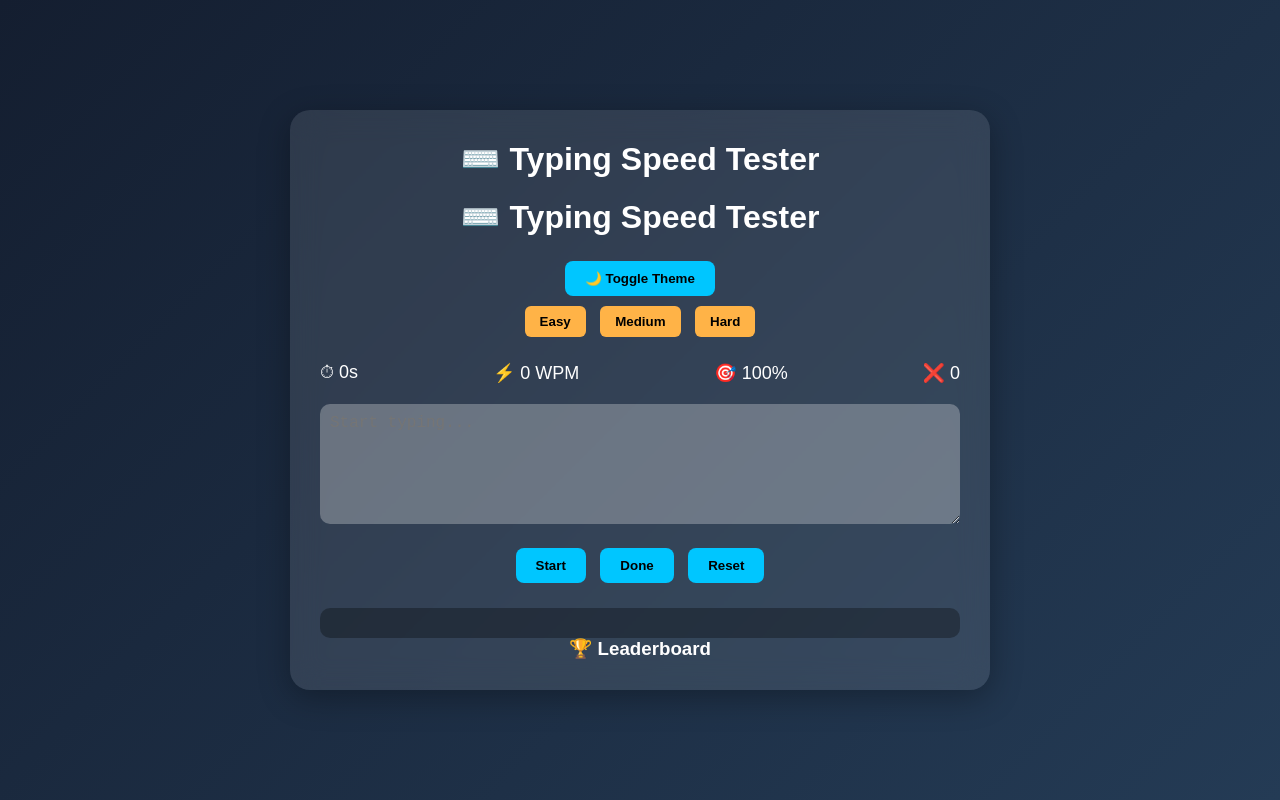
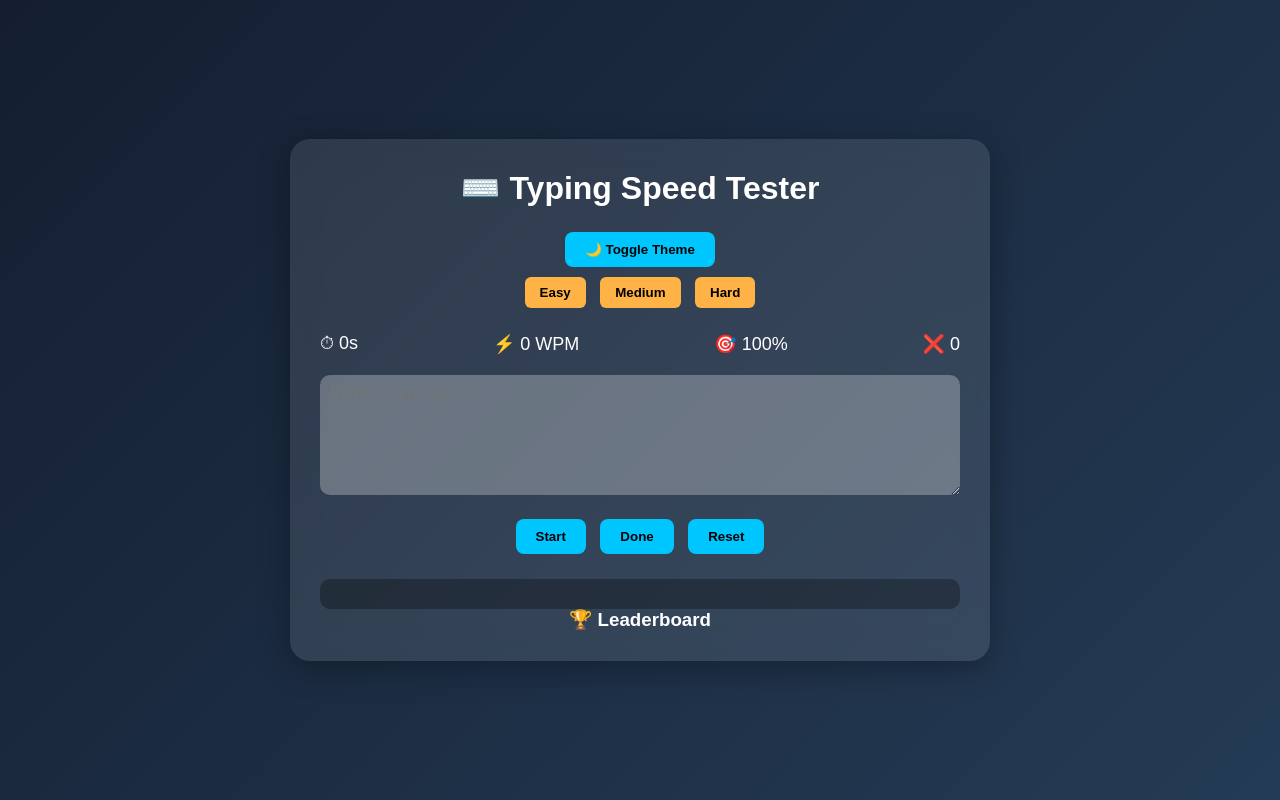
Before and after one commit to himanshu-uikey/Typing-speed-mini-project, a plain HTML site: page index.html in a window 1280 px wide. Drawn offline with Linux system fonts and the light colour scheme.

Commit message:
sample update

```diff
--- a/index.html
+++ b/index.html
@@ -8,7 +8,6 @@
 <body>
 
 <div class="container">
-    <h1>⌨️ Typing Speed Tester</h1>
     <h1>⌨️ Typing Speed Tester</h1>
 
     <!-- THEME -->
```
